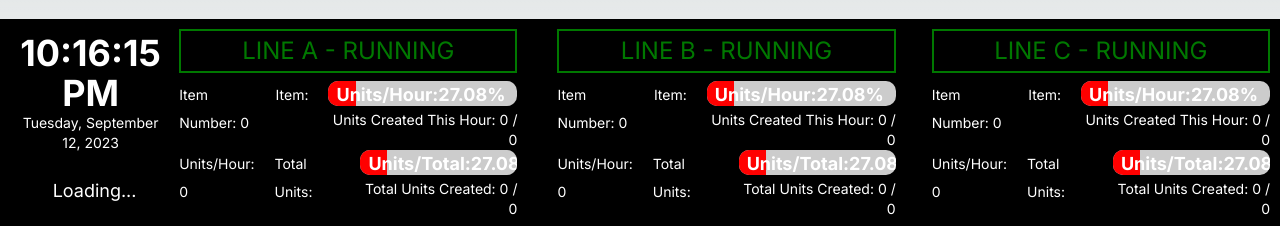
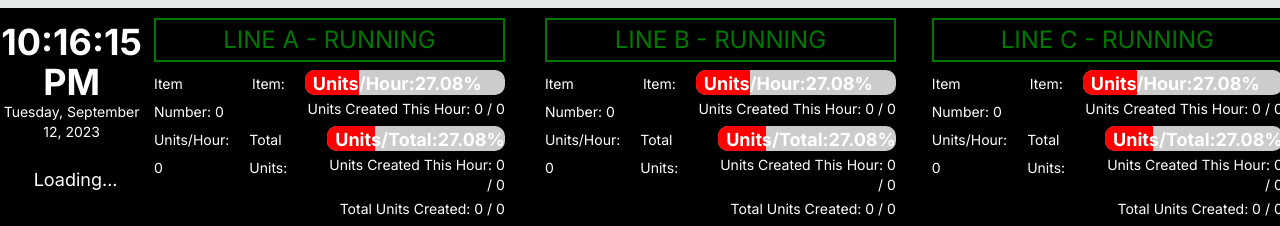
Before and after one commit to infiniteoo/production_timeline, a Next.js app: page / in a window 1280 px wide. Shown: the part 571-797 px from the top of the page. Built offline with nearby package versions, Linux system fonts and the light colour scheme; no server answers.

Commit message:
units/hour finished

```diff
--- a/components/ProgressBar.jsx
+++ b/components/ProgressBar.jsx
@@ -1,21 +1,37 @@
 import React from "react";
 import "./ProgressBar.css"; // You can create a CSS file for styling
 import dynamicCounter from "./DynamicCounter";
+import CountUp from "react-countup";
 
-function ProgressBar({ message, percentage, totalQty }) {
-  // const [progress, setProgress] = useState(0);
-
-  console.log(dynamicCounter(totalQty));
-
+function ProgressBar({ message, totalQty }) {
   let progress = dynamicCounter(totalQty);
 
+  // Checking if progress and message exist and are valid
+  const isProgressValid = progress && progress[0] && !isNaN(progress[0]);
+  const isMessageValid = message && typeof message === "string";
+
+  const percent = progress[0].toFixed(2);
+  const totalUnits = totalQty;
+
+  const unitsCreated = (percent / 100) * totalUnits;
+
   return (
-    <div className="progress-container">
-      <div className="progress-bar" style={{ width: progress[0] }}>
-        <div className="flex flex-row justify-start">
-          <div className="progress-text ml-2">{`${message} `}</div>
-          <div className="progress-text">{progress[0].toFixed(2)}%</div>
-        </div>
+    <div>
+      <div className="progress-container">
+        {isProgressValid && (
+          <div className="progress-bar" style={{ width: `${progress[0]}%` }}>
+            <div className="flex flex-row justify-start">
+              {isMessageValid && (
+                <div className="progress-text ml-2">{`${message} `}</div>
+              )}
+              <div className="progress-text">{progress[0].toFixed(2)}%</div>
+            </div>
+          </div>
+        )}
+      </div>
+      <div className="text-right text-sm mt-1">
+        Units Created This Hour:{" "}
+        <CountUp start={unitsCreated} end={unitsCreated} /> / {totalQty}{" "}
       </div>
     </div>
   );
--- a/components/utils/renderTimeline.js
+++ b/components/utils/renderTimeline.js
@@ -20,7 +20,6 @@ export const renderTimeline = (
 
     // Assuming timelineA is the appropriate property
   })
-  /* console.log('totalUnitsByItem', totalUnitsByItem) */
 
   if (timelineData.product === 'CIP') {
     return (
@@ -48,11 +47,6 @@ export const renderTimeline = (
                 startingQty={startingQty}
                 percentage={(unitsMadeThisHour / timelineData.qty) * 100}
               />
-              <div className="text-right text-sm mt-1">
-                Units Created This Hour:{' '}
-                <CountUp start={unitsMadeThisHour} end={unitsMadeThisHour} /> /{' '}
-                {timelineData.qty}
-              </div>
             </div>
           </div>
           <div className="flex flex-row">
```
